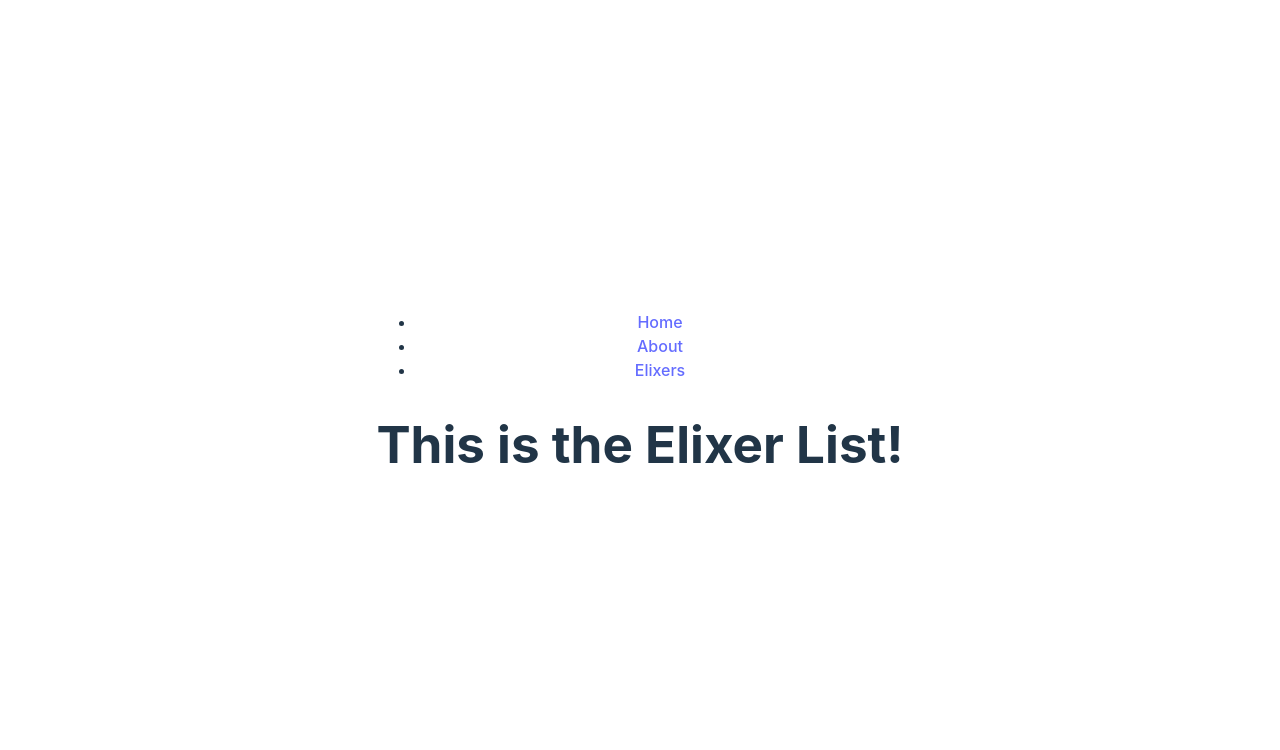
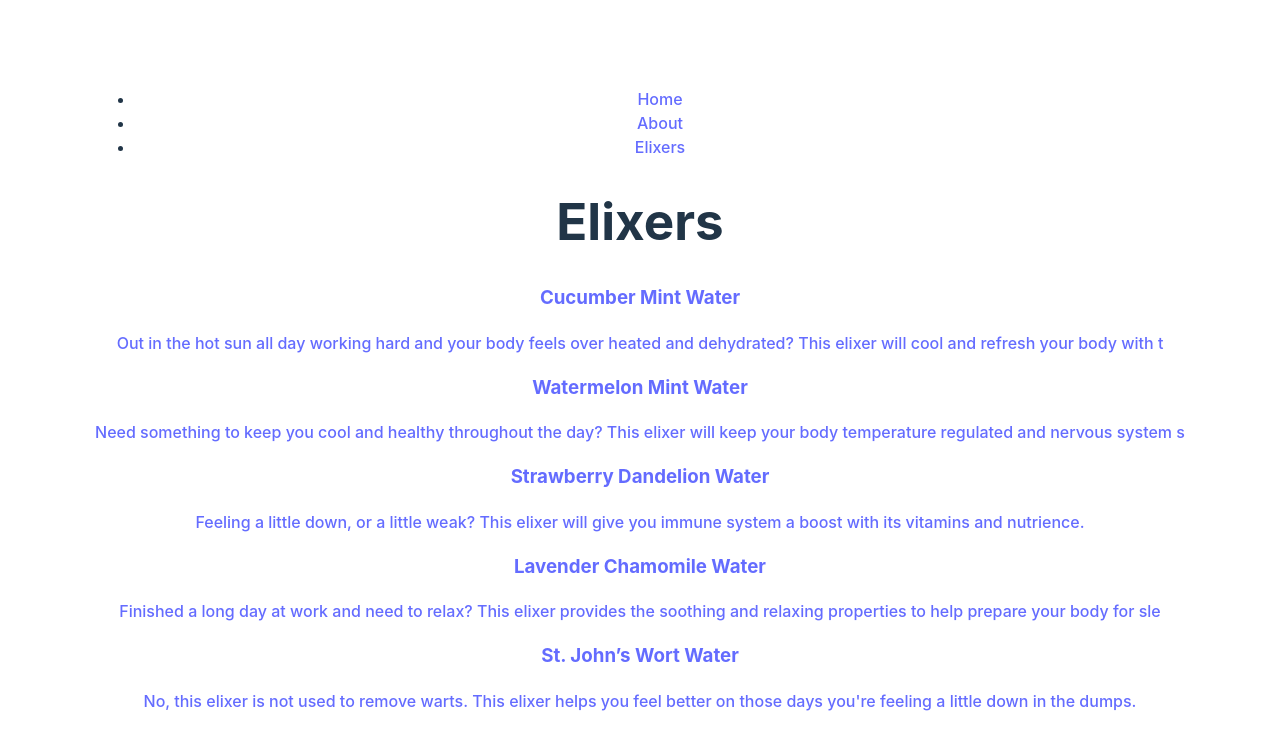
Before and after one commit to IAmBaconator/crowselixers, a React (Vite) app in the folder front-end/: page /elixers in a window 1280 px wide. Shown: the top 750 px of the page. Built offline with nearby package versions, Linux system fonts and the light colour scheme.

Commit message:
Built Elixer List Navigation

```diff
--- /dev/null
+++ b/front-end/src/ElixerList.jsx
@@ -0,0 +1,14 @@
+import { Link } from "react-router-dom"
+
+export default function ElixerList({ elixers }) {
+    return (
+        <>
+        {elixers.map(e =>(
+            <Link key={e.name} to={'/elixers/' + e.name}>
+                <h3>{e.title}</h3>
+                <p>{e.content[0].substring(0, 150)}</p>
+            </Link>
+        ))}
+        </>
+    )
+}
--- a/front-end/src/pages/ElixerList.jsx
+++ b/front-end/src/pages/ElixerList.jsx
@@ -1,5 +1,12 @@
+import elixers from "../elixer-content";
+import ElixerList from "../ElixerList";
+
 export default function ElixerListPage() {
+
     return(
-        <h1>This is the Elixer List!</h1>
+        <>
+        <h1>Elixers</h1>
+        <ElixerList elixers={elixers} />
+        </>
     );
 }
```
